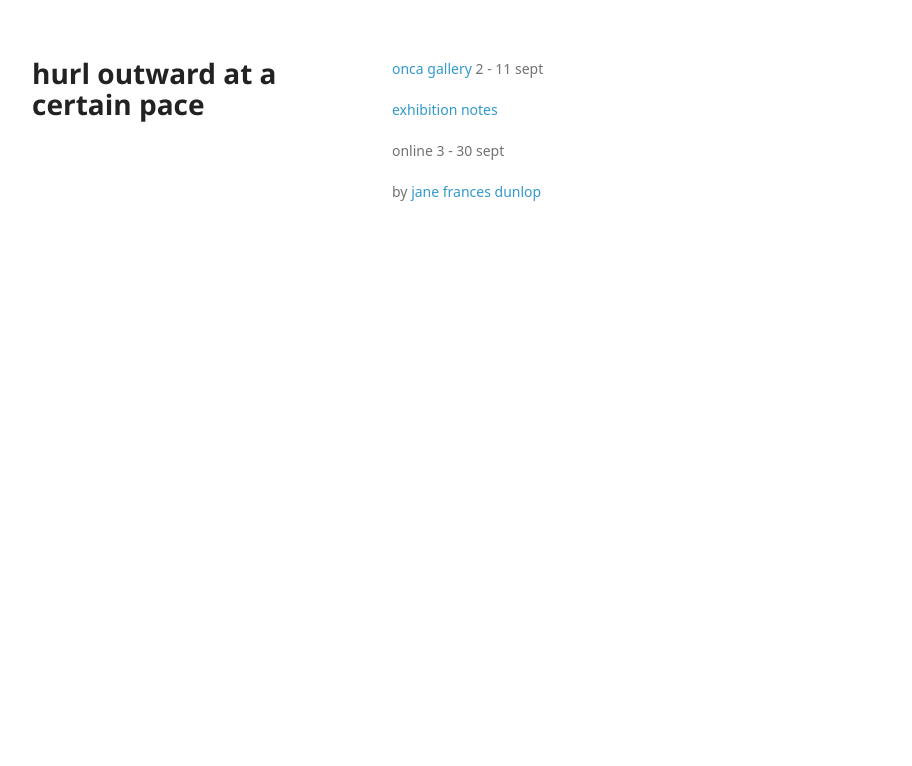
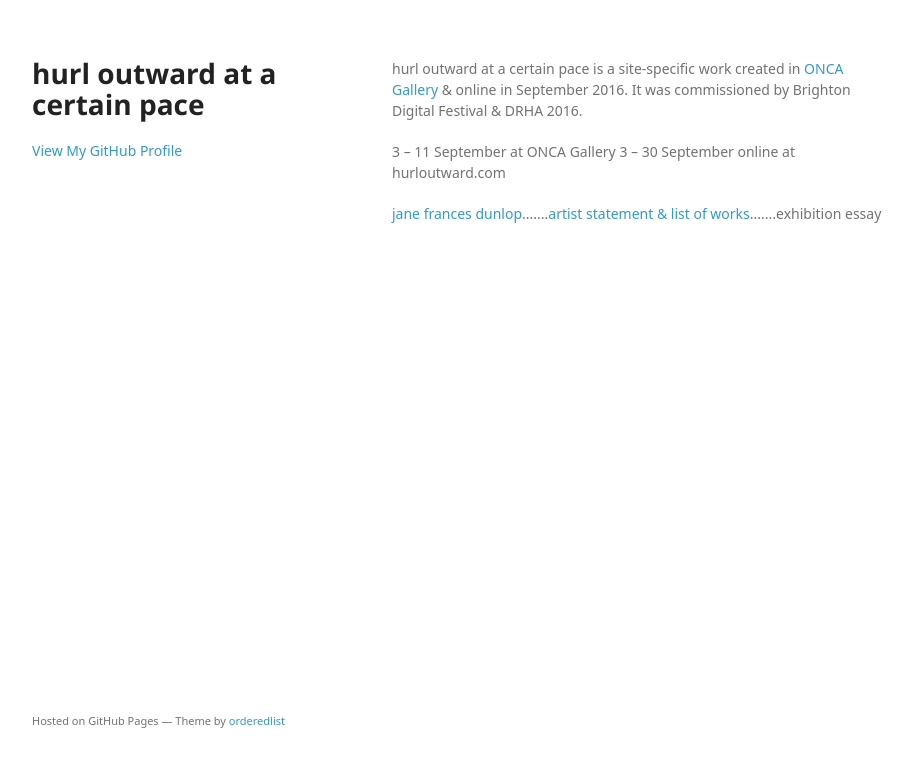
Before and after one commit to janefrancesdunlop/janefrancesdunlop.github.io, a plain HTML site: page index.html in a window 1280 px wide. Shown: the whole page, without its empty margins (178-1090 px from the left). Drawn offline with Linux system fonts and the light colour scheme; a web font is replaced by a local one.

Commit message:
Replace master branch with page content via GitHub

```diff
--- a/index.html
+++ b/index.html
@@ -19,20 +19,19 @@
         <p></p>
 
 
+        <p class="view"><a href="https://github.com/janefrancesdunlop">View My GitHub Profile</a></p>
 
       </header>
       <section>
-        <p><a href="http://onca.org.uk/upcoming-exhibitions/september-bdf-drha-commissions/">onca gallery</a> 2 - 11 sept</p>
+        <p>hurl outward at a certain pace is a site-specific work created in <a href="http://onca.org.uk/pastexhibitions/september-place-ecology-and-the-digital/">ONCA Gallery</a> &amp; online in September 2016. It was commissioned by Brighton Digital Festival &amp; DRHA 2016. </p>
 
-      </header>
-      <section>
-        <p><a href="http://janefrancesdunlop.com/hurl-outward-at-a-certain-pace-1">exhibition notes</a></p>
+<p>3 – 11 September at ONCA Gallery
+3 – 30 September online at hurloutward.com</p>
 
-<p>online 3 - 30 sept</p>
-
-<p>by <a href="http://janefrancesdunlop.com">jane frances dunlop</a></p>
+<p><a href="janefrancesdunlop.com">jane frances dunlop</a>.......<a href="http://files.cargocollective.com/611128/HURL-OUTWARD-AT-A-CERTAIN-PACE.pdf">artist statement &amp; list of works</a>.......exhibition essay</p>
       </section>
       <footer>
+        <p><small>Hosted on GitHub Pages &mdash; Theme by <a href="https://github.com/orderedlist">orderedlist</a></small></p>
       </footer>
     </div>
     <script src="javascripts/scale.fix.js"></script>
--- a/params.json
+++ b/params.json
@@ -1,6 +1,6 @@
 {
   "name": "hurl outward at a certain pace",
   "tagline": "",
-  "body": "[onca gallery](http://onca.org.uk/upcoming-exhibitions/september-bdf-drha-commissions/) 2 - 11 sept\r\n\r\nonline 3 - 30 sept\r\n\r\nby [jane frances dunlop](http://janefrancesdunlop.com)",
+  "body": "\r\n\r\nhurl outward at a certain pace is a site-specific work created in [ONCA Gallery](http://onca.org.uk/pastexhibitions/september-place-ecology-and-the-digital/) & online in September 2016. It was commissioned by Brighton Digital Festival & DRHA 2016. \r\n\r\n3 – 11 September at ONCA Gallery\r\n3 – 30 September online at hurloutward.com\r\n\r\n\r\n[jane frances dunlop](janefrancesdunlop.com).......[artist statement & list of works](http://files.cargocollective.com/611128/HURL-OUTWARD-AT-A-CERTAIN-PACE.pdf).......exhibition essay",
   "note": "Don't delete this file! It's used internally to help with page regeneration."
 }
```
